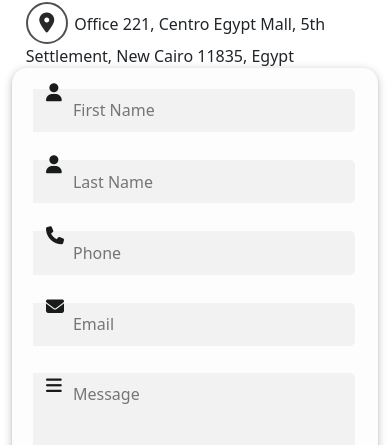
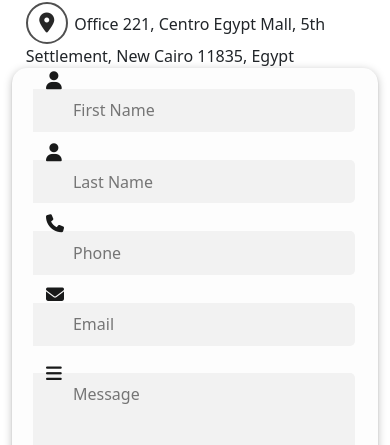
Before and after one commit to moazkandeel/Klickit, a React (Create React App) app: page /Klickit/contact in a window 390 px wide. Shown: the part 690-1135 px from the top of the page. Built offline with nearby package versions, Linux system fonts and the light colour scheme.

Commit message:
Center contact form field icons on phones

```diff
--- a/src/Component/Contact/contactstyle.css
+++ b/src/Component/Contact/contactstyle.css
@@ -436,9 +436,17 @@ textarea:focus {
     .form i {
         font-size: 18px;
     }
-    .pos, .pos-1 {
-        margin-top: 12px;
+    .pos {
+        margin-top: 0;
         margin-left: 12px;
+        top: 50%;
+        transform: translateY(-50%);
+    }
+    .pos-1 {
+        margin-top: 0;
+        margin-left: 12px;
+        top: 24px;
+        transform: none;
     }
     textarea {
         height: 110px;
```
